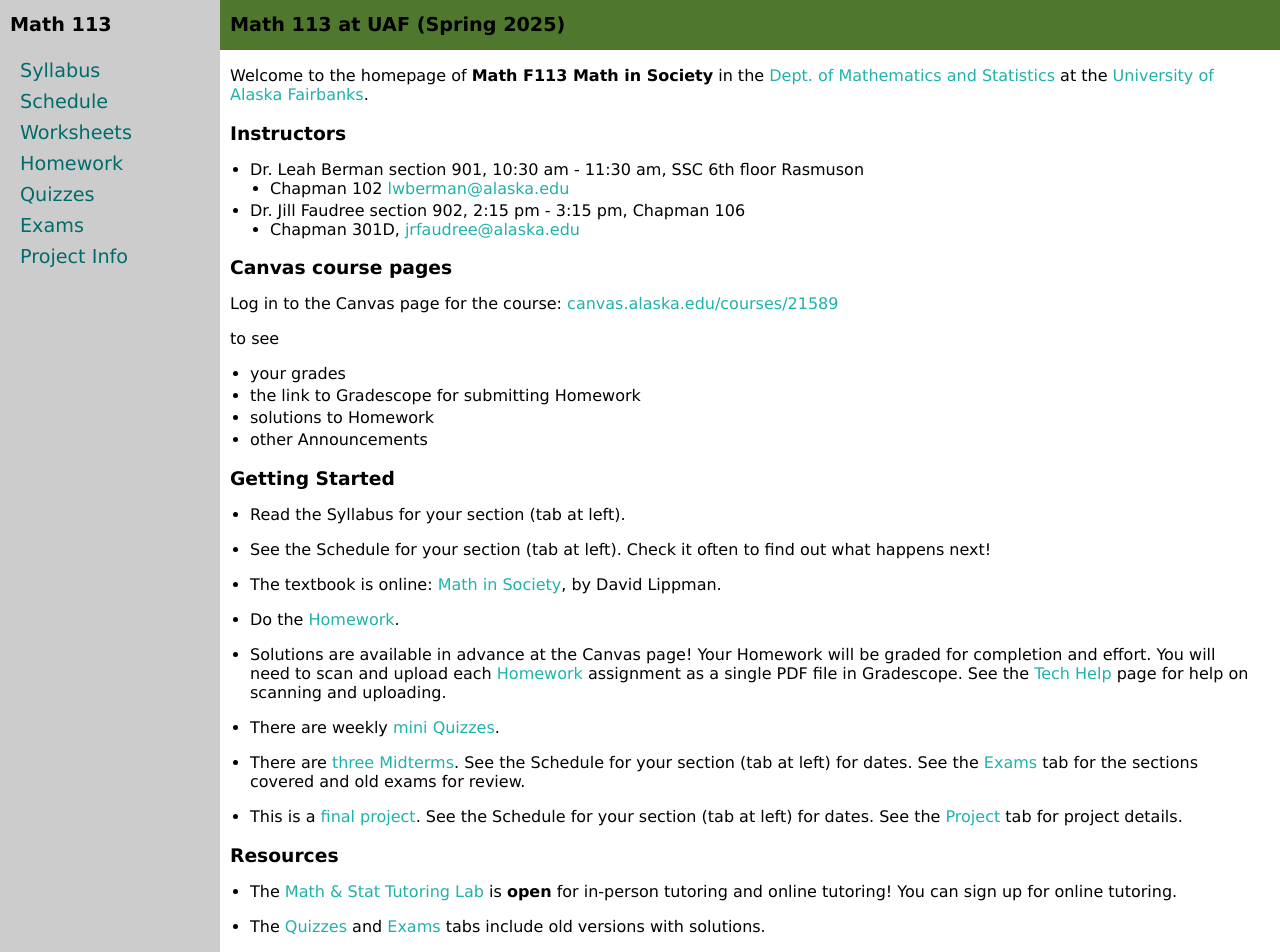
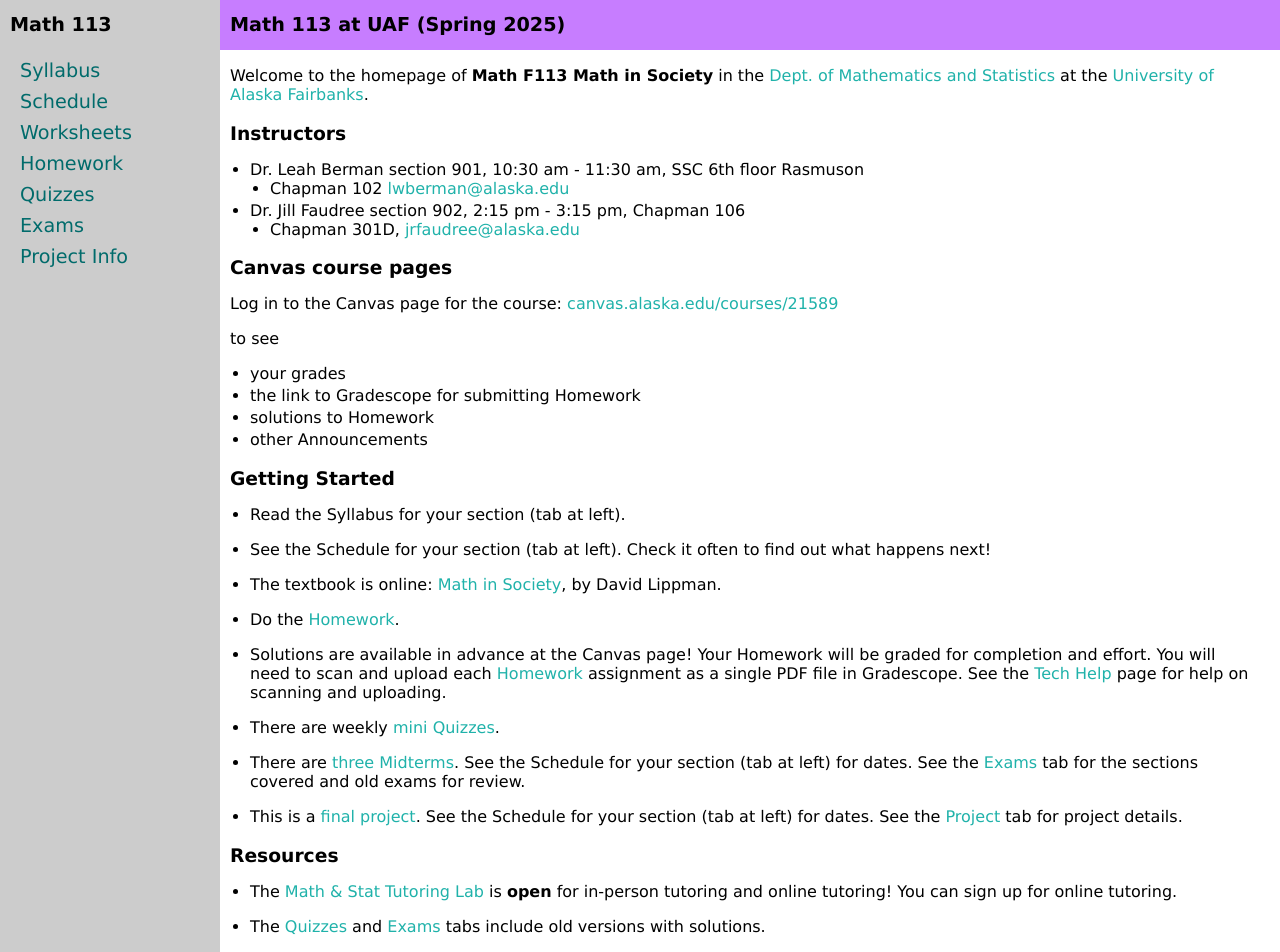
Before and after one commit to uaf-math/math113, a Jekyll site: the page built from index.md, in a window 1280 px wide and 1340 px high. Shown: the top 952 px of the window. Built offline with Jekyll 4.4.1, drawn with Linux system fonts in a browser that asks for light colours.

Commit message:
Update site.scss

```diff
--- a/css/site.scss
+++ b/css/site.scss
@@ -19,8 +19,8 @@ $med-space: 10px;
 //$color-background: #ccc;                // light-gray
 
 // various colors from https://coolors.co/browser/latest/1
-$color-pageheader-background: #4F772D;
-$color-button-background: #fa7041;
+$color-pageheader-background: #C77DFF;  //light lavender
+$color-button-background: #E0AAFF;   // lighter lavender
 $color-link-fresh: #20B2AA;
 $color-link-visited: #006b6b;
 $color-background: #ccc;                // light-gray
```
